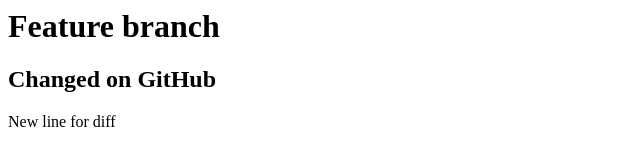
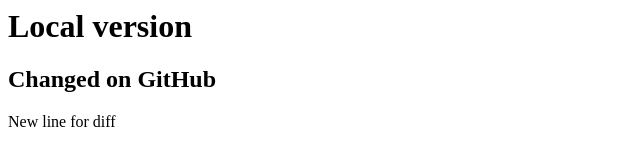
Before and after one commit to M1stret/myproject, a plain HTML site: page index.html in a window 1280 px wide. Shown: the whole page, without its empty margins (0-640 px from the left). Drawn offline with Linux system fonts and the light colour scheme.

Commit message:
Локальное изменение

```diff
--- a/index.html
+++ b/index.html
@@ -1,3 +1,3 @@
-<h1>Feature branch</h1>
+<h1>Local version</h1>
 <h2>Changed on GitHub</h2>
 <p>New line for diff</p>
```
